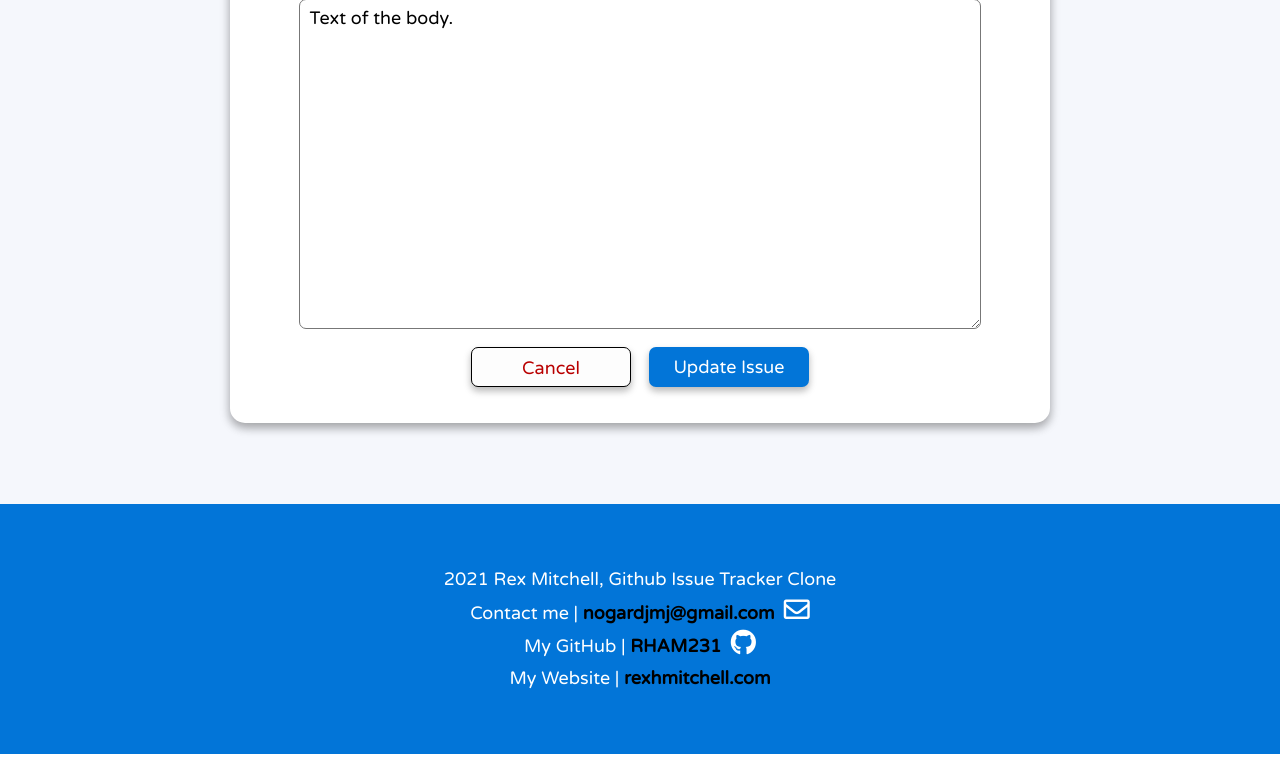
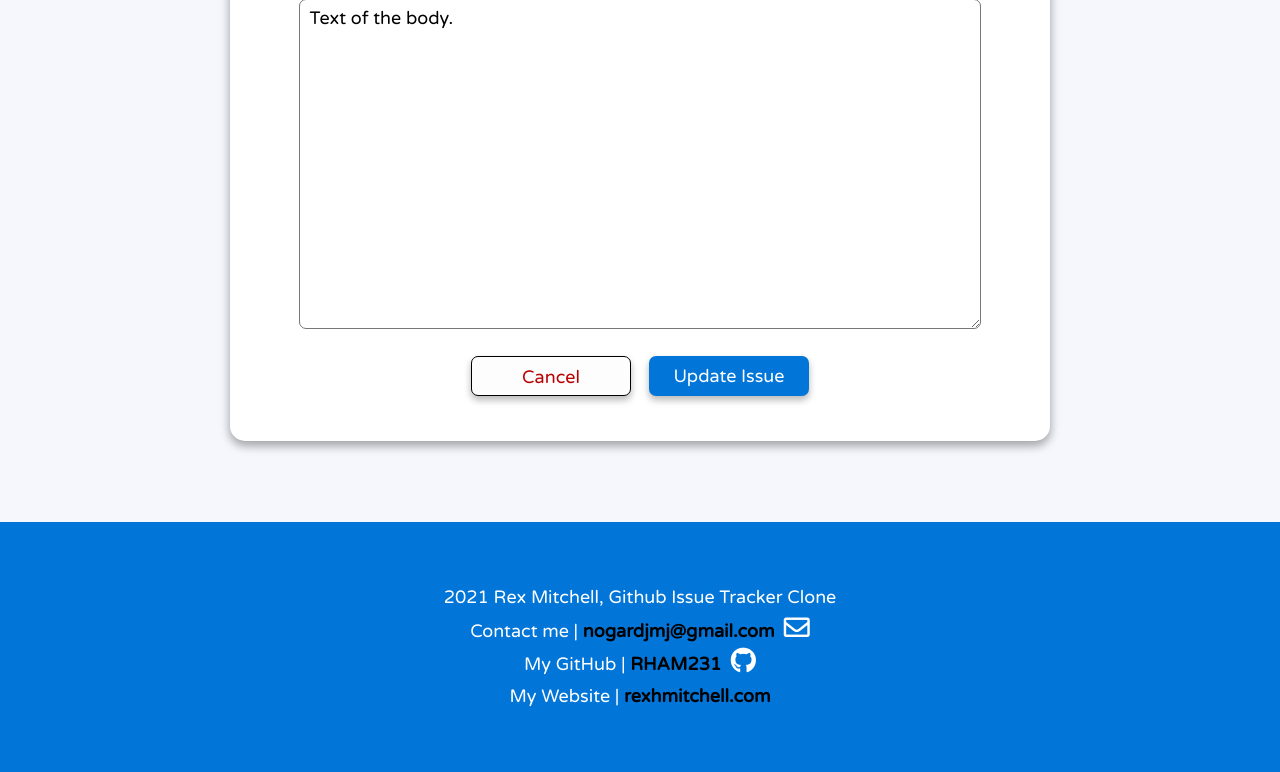
Before and after one commit to RHAM231/GitHub-Issue-Backend, a Django app: a page that uses app/issues/templates/issues/issue_form.html in a window 1280 px wide. Shown: the part 581-1353 px from the top of the page. Run offline with Django 3.2, Linux system fonts and the light colour scheme; data comes from the database, SQL or seed files in the repository; some libraries are stand-ins or nearby versions.

Commit message:
Fixed cancel button spacing on issue_form.html

```diff
--- a/app/issues/templates/issues/issue_form.html
+++ b/app/issues/templates/issues/issue_form.html
@@ -90,8 +90,8 @@
               <!-- If we're using the form to edit an issue, display an update and cancel button -->
               {% if update %}
                 <div class="row d-flex justify-content-center py-3">
-                  <a class="mx-2 form-button-cancel" href="{% url 'issue-read' object.slug %}">Cancel</a>
-                  <input type="submit" value="Update Issue" class="mx-2 form-button">
+                  <a class="mx-2 my-2 form-button-cancel" href="{% url 'issue-read' object.slug %}">Cancel</a>
+                  <input type="submit" value="Update Issue" class="mx-2 my-2 form-button">
                 </div>
               {% endif %}
 
```
